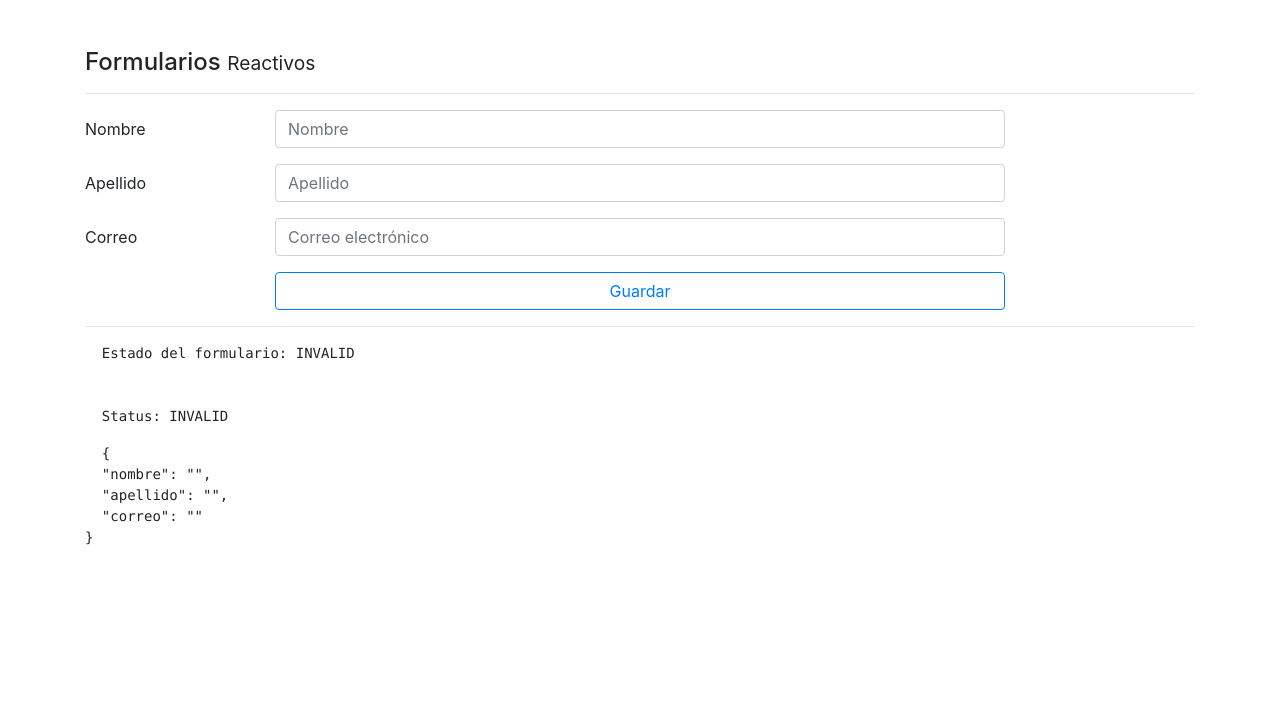
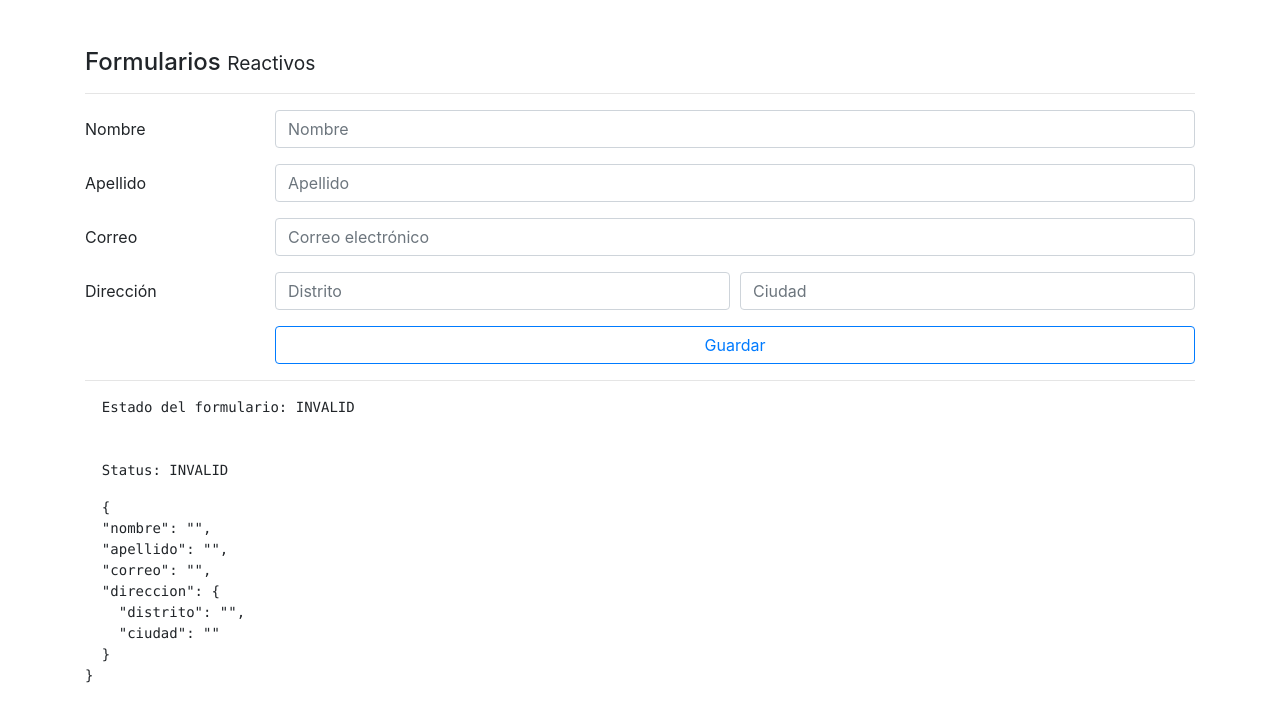
Before and after one commit to illan5/Angular-09-Forms, an Angular app: page /reactivo in a window 1280 px wide. Shown: the top 722 px of the page. Built offline with nearby package versions, Linux system fonts and the light colour scheme.

Commit message:
Fields group using formGroupName

```diff
--- a/src/app/pages/reactive/reactive.component.html
+++ b/src/app/pages/reactive/reactive.component.html
@@ -6,7 +6,7 @@
 
     <div class="form-group row">
       <label class="col-2 col-form-label">Nombre</label>
-      <div class="col-8">
+      <div class="col">
 
         <input class="form-control"
                type="text"
@@ -21,7 +21,7 @@
 
     <div class="form-group row">
       <label class="col-2 col-form-label">Apellido</label>
-      <div class="col-8">
+      <div class="col">
 
         <input class="form-control"
                type="text"
@@ -38,7 +38,7 @@
 
   <div class="form-group row">
     <label class="col-2 col-form-label">Correo</label>
-    <div class="col-8">
+    <div class="col">
 
       <input class="form-control"
              type="email"
@@ -52,10 +52,35 @@
   </div>
 
 
+  <div class="form-group row" formGroupName="direccion">
+      <label class="col-2 col-form-label">Dirección</label>
+      <div class="form-row col">
+
+        <div class="col">
+          <input type="text"
+                 class="form-control"
+                 placeholder="Distrito"
+                 formControlName="distrito"
+                 [class.is-invalid]="distritoNoValido">
+        </div>
+
+        <div class="col">
+            <input type="text"
+                   class="form-control"
+                   placeholder="Ciudad"
+                   formControlName="ciudad"
+                   [class.is-invalid]="ciudadNoValido">
+          </div>
+
+
+      </div>
+  </div>
+
+
 
   <div class="form-group row">
     <label class="col-2 col-form-label">&nbsp;</label>
-    <div class="input-group col-md-8">
+    <div class="input-group col">
       <button type="submit" class="btn btn-outline-primary btn-block">
         Guardar
       </button>
--- a/src/app/pages/reactive/reactive.component.ts
+++ b/src/app/pages/reactive/reactive.component.ts
@@ -26,12 +26,22 @@
   get correoNoValido() {
     return this.forma.get('correo').invalid && this.forma.get('correo').touched
   }
+  get distritoNoValido() {
+    return this.forma.get('direccion.distrito').invalid && this.forma.get('direccion.distrito').touched
+  }
+  get ciudadNoValido() {
+    return this.forma.get('direccion.ciudad').invalid && this.forma.get('direccion.ciudad').touched
+  }
 
   crearFormulario() {
     this.forma = this.fb.group({
       nombre: ['', [ Validators.required, Validators.minLength(5) ] ],
       apellido: ['', Validators.required ],
-      correo: ['', [ Validators.required, Validators.pattern('[a-z0-9._%+-]+@[a-z0-9.-]+\.[a-z]{2,3}$') ]]
+      correo: ['', [ Validators.required, Validators.pattern('[a-z0-9._%+-]+@[a-z0-9.-]+\.[a-z]{2,3}$') ]],
+      direccion: this.fb.group({
+        distrito: ['', Validators.required ],
+        ciudad: ['', Validators.required ]
+      })
     });
   }
 
@@ -39,6 +49,11 @@
     console.log( this.forma );
     if ( this.forma.invalid ) {
       return Object.values( this.forma.controls ).forEach( control => {
+        if ( control instanceof FormGroup ) {
+          Object.values( control.controls) .forEach( control => control.markAsTouched() );
+        } else {
+          control.markAsTouched();
+        }
         control.markAsTouched();
       });
     }
```
